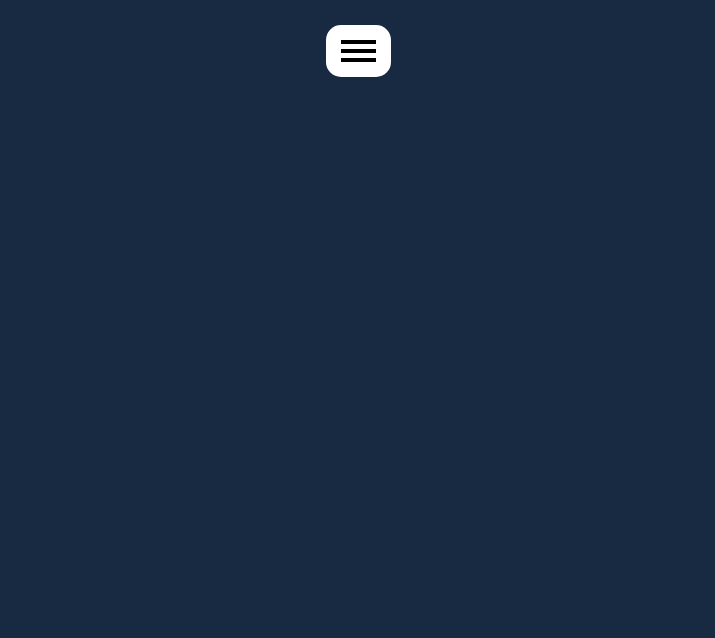
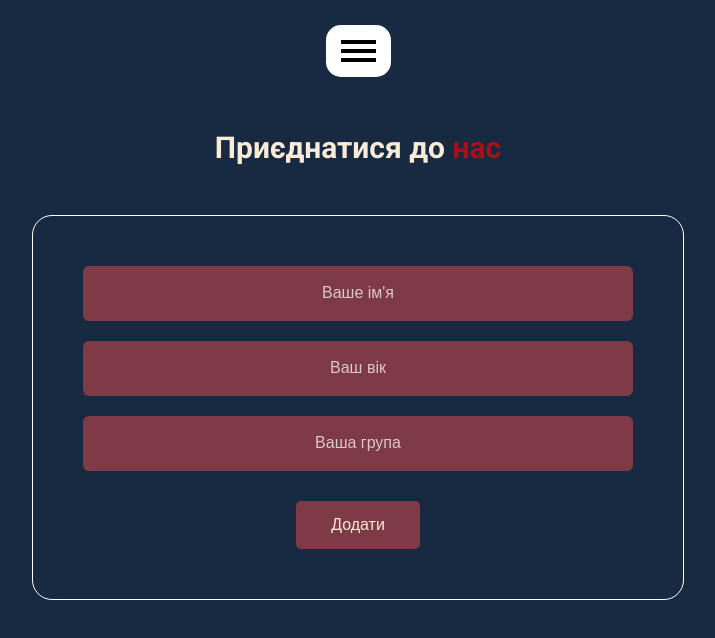
Before and after one commit to gimonch1k/Students_Group, a React (Vite) app: page /add in a window 1280 px wide. Shown: the top 638 px of the page, without its empty margins (282-997 px from the left). Built offline with nearby package versions, Linux system fonts and the light colour scheme.

Commit message:
ready AddItemPage

```diff
--- a/src/App.jsx
+++ b/src/App.jsx
@@ -1,6 +1,9 @@
+import { useState } from "react";
 import { Routes, Route } from "react-router";
 
 import Layout from "./components/Layout";
+
+import studentsData from "./components/students-list/students-list";
 
 import AboutPage from "./pages/AboutPage/AboutPage";
 import AddItemPage from "./pages/AddItemPage/AddItemPage";
@@ -10,13 +13,19 @@ import ItemsPage from "./pages/ItemsPage/ItemsPage";
 import NotFoundPage from "./pages/NotFoundPage/NotFoundPage";
 
 function App() {
+  const [students, setStudents] = useState(studentsData);
+
+  const addStudent = (newStudent) => {
+    setStudents((item) => [...item, newStudent]);
+  };
+
   return (
     <Routes>
       <Route path="/" element={<Layout />}>
         <Route index element={<HomePage />} />
-        <Route path="items" element={<ItemsPage />} />
+        <Route path="items" element={<ItemsPage data={students} />} />
         <Route path="items/:id" element={<ItemDetailsPage />} />
-        <Route path="add" element={<AddItemPage />} />
+        <Route path="add" element={<AddItemPage addStudent={addStudent} />} />
         <Route path="about" element={<AboutPage />} />
         <Route path="*" element={<NotFoundPage />} />
       </Route>
--- a/src/pages/AddItemPage/AddItemPage.jsx
+++ b/src/pages/AddItemPage/AddItemPage.jsx
@@ -1,3 +1,85 @@
-function AddItemPage() {}
+import { useState } from "react";
+
+import question from "../../assets/question.png";
+
+import "./addItemPage.scss";
+
+function AddItemPage({ addStudent }) {
+  const [formData, setFormData] = useState({
+    name: "",
+    age: "",
+    group: "",
+    photo: question,
+  });
+
+  const inputChange = (e) => {
+    const { name, value } = e.target;
+    setFormData((item) => {
+      return {
+        ...item,
+        [name]: value,
+      };
+    });
+  };
+
+  const onSubmitInputsChange = (e) => {
+    e.preventDefault();
+
+    const newStudent = {
+      id: Date.now(),
+      name: formData.name,
+      age: formData.age,
+      group: formData.group,
+      photo: formData.photo,
+    };
+
+    addStudent(newStudent);
+
+    setFormData({
+      name: "",
+      age: "",
+      group: "",
+    });
+  };
+
+  return (
+    <section className="additempage">
+      <div className="container">
+        <h2 className="title additempage__title">
+          Приєднатися до <span className="span">нас</span>
+        </h2>
+        <form className="additempage__form" onSubmit={onSubmitInputsChange}>
+          <div className="additempage__wrapper">
+            <input
+              type="text"
+              name="name"
+              placeholder="Ваше ім'я"
+              className="additempage__input"
+              value={formData.name}
+              onChange={inputChange}
+            />
+            <input
+              type="text"
+              name="age"
+              placeholder="Ваш вік"
+              className="additempage__input"
+              value={formData.age}
+              onChange={inputChange}
+            />
+            <input
+              type="text"
+              name="group"
+              placeholder="Ваша група"
+              className="additempage__input"
+              value={formData.group}
+              onChange={inputChange}
+            />
+          </div>
+          <button className="additempage__btn">Додати</button>
+        </form>
+      </div>
+    </section>
+  );
+}
 
 export default AddItemPage;
--- /dev/null
+++ b/src/pages/AddItemPage/addItemPage.scss
@@ -0,0 +1,48 @@
+.additempage {
+  padding: 130px 0 40px 0;
+  &__title {
+    font-size: 30px;
+    text-align: center;
+  }
+  &__form {
+    width: fit-content;
+    margin: 50px auto 0 auto;
+    border: 1px solid #fff;
+    border-radius: 20px;
+    padding: 50px;
+  }
+  &__wrapper {
+    display: flex;
+    flex-direction: column;
+    align-items: center;
+    row-gap: 20px;
+  }
+  &__input {
+    display: block;
+    width: 550px;
+    padding: 20px;
+    background-color: #ff4e4e72;
+    border: none;
+    color: antiquewhite;
+    border-radius: 6px;
+    text-align: center;
+    &:focus {
+      outline-color: #fd838372;
+    }
+    &::placeholder {
+      color: #ffffffb7;
+      font-size: 16px;
+    }
+  }
+  &__btn {
+    display: block;
+    margin: 30px auto 0 auto;
+    padding: 15px 35px;
+    background-color: #ff4e4e72;
+    border: none;
+    border-radius: 5px;
+    color: antiquewhite;
+    font-size: 16px;
+    cursor: cell;
+  }
+}
--- a/src/pages/ItemsPage/ItemsPage.jsx
+++ b/src/pages/ItemsPage/ItemsPage.jsx
@@ -1,8 +1,7 @@
-import students from "../../components/students-list/students-list";
-
 import "./itemsPage.scss";
 
-const elements = students.map((item) => {
+function ItemsPage({ data }) {
+  const elements = data.map((item) => {
     return (
       <li className="title itemspage__item" key={item.id}>
         <img src={item.photo} alt={item.name} className="itemspage__img" />
@@ -15,7 +14,6 @@ const elements = students.map((item) => {
     );
   });
 
-function ItemsPage() {
   return (
     <section className="itemspage">
       <div className="container">
```
Also changed, not shown: src/assets/question.png (added). Lines whose indentation alone changed are shown as unchanged.
